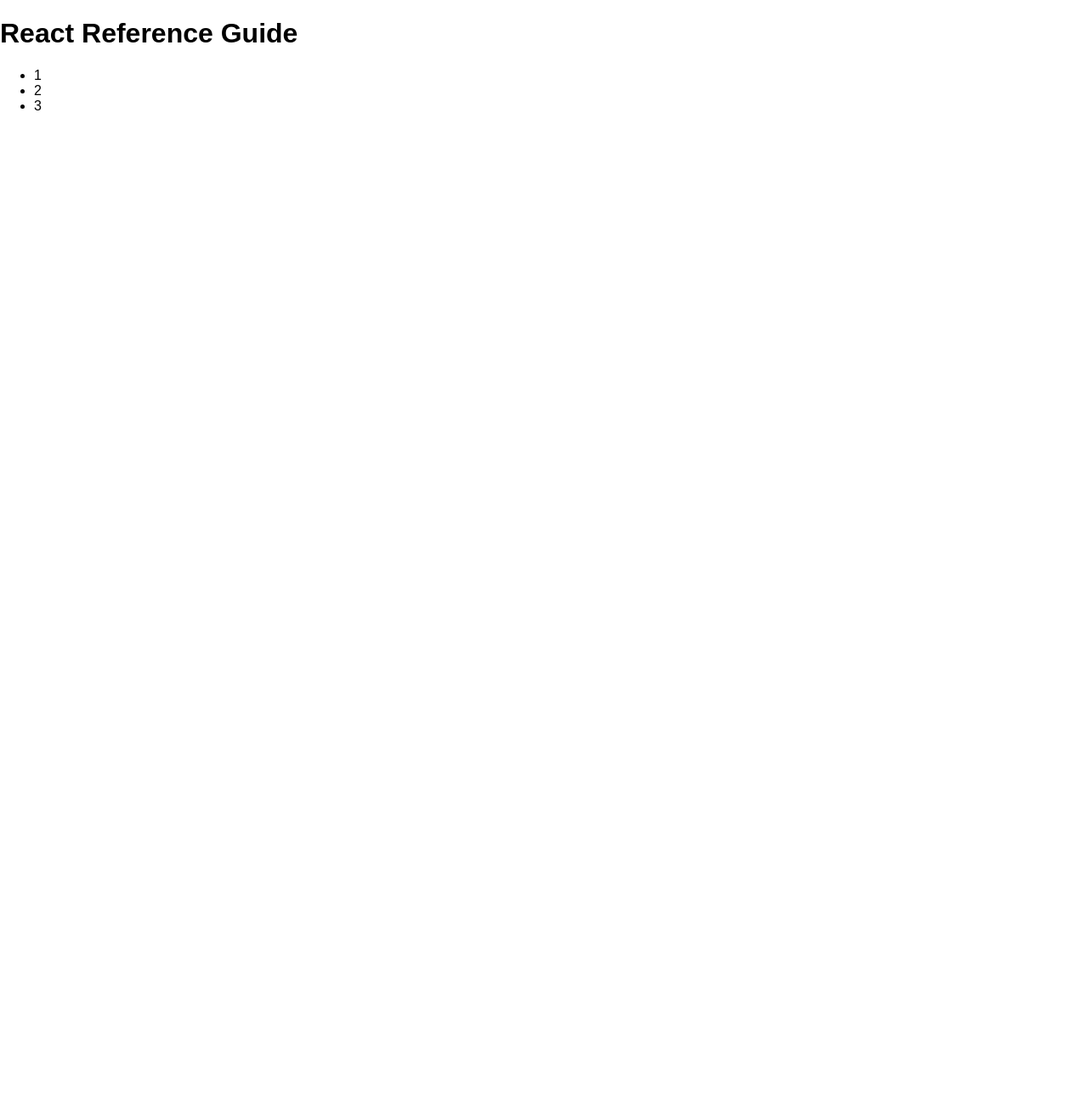
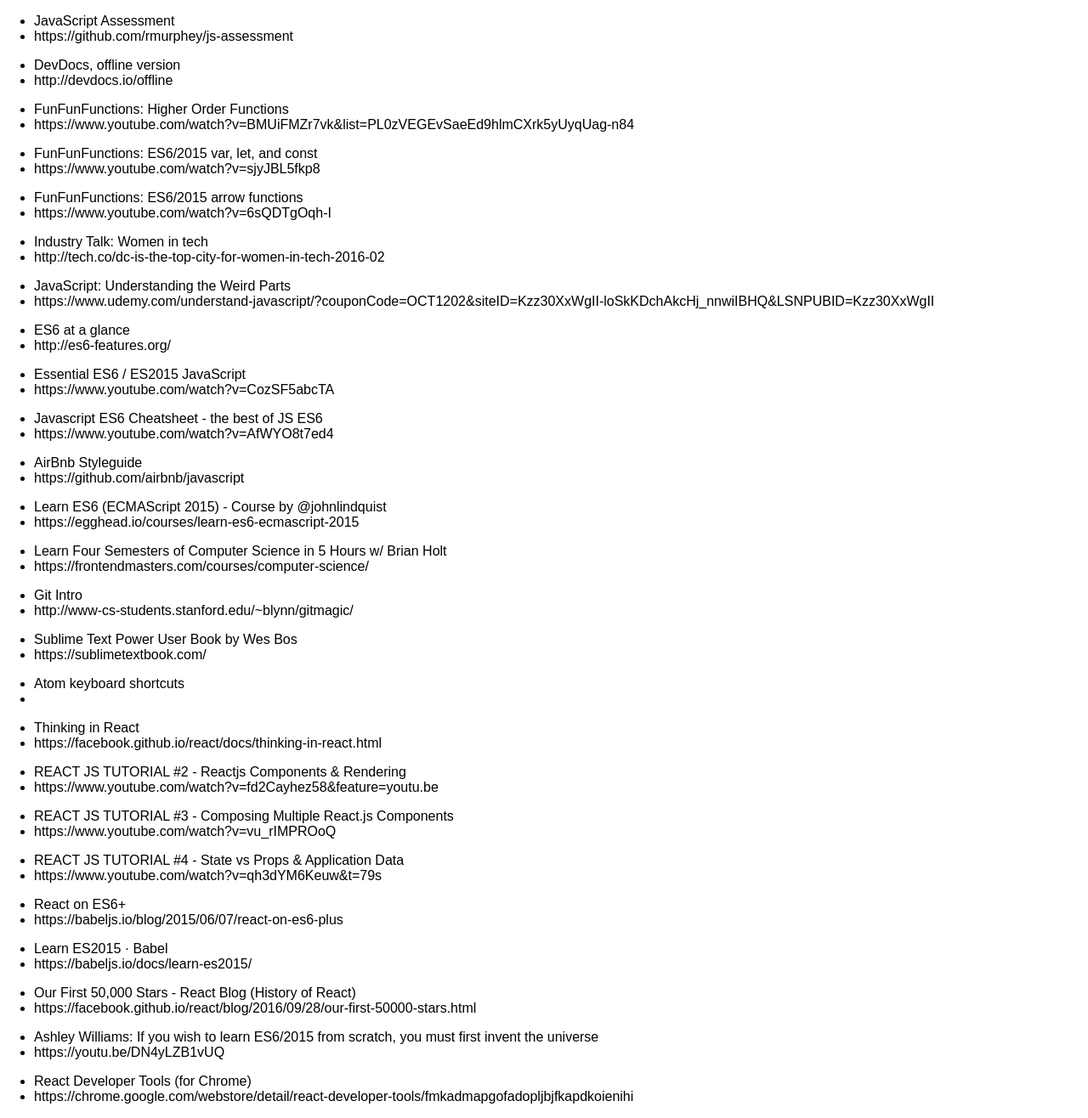
Before and after one commit to keirstaple/react-curriculum-journal, a React (Create React App) app: page / in a window 1280 px wide. Shown: the whole page at 85% size. Before the commit the page ends 800 px from the top, so only its background shows below. Built offline with nearby package versions, Linux system fonts and the light colour scheme.

Commit message:
replace state object in parent component and change the way each instance of the Week component passes props

```diff
--- a/src/App.js
+++ b/src/App.js
@@ -2,35 +2,125 @@
 import Week from './Week';
 
 class App extends Component {
-  constructor(props) {
-    super(props);
+  constructor() {
+    super();
     this.state = {
-      title: "React Reference Guide",
-      week1: [{
-        Subject: "New features of ES6",
-        Link1: "https://www.youtube.com/watch?v=BMUiFMZr7vk&list=PL0zVEGEvSaeEd9hlmCXrk5yUyqUag-n84",
-        Link2: "https://www.youtube.com/watch?v=sjyJBL5fkp8",
-        Link3: "https://www.youtube.com/watch?v=6sQDTgOqh-I",
-        Link4: "https://medium.com/javascript-scene/javascript-es6-var-let-or-const-ba58b8dcde75#.fvsezsvas"
-      }],
-      week2: [{
-        Subject: "ES6 Extended",
-        Link1: "https://www.youtube.com/watch?v=CozSF5abcTA",
-        Link2: "https://www.youtube.com/watch?v=AfWYO8t7ed4",
-        Link3: "https://www.youtube.com/watch?v=LmL0Gh193M0"
-      }]
+      week1: [
+        {
+          title: 'JavaScript Assessment',
+          link: 'https://github.com/rmurphey/js-assessment',
+        },
+        {
+          title: 'DevDocs, offline version',
+          link: 'http://devdocs.io/offline',
+        },
+        {
+          title: 'FunFunFunctions: Higher Order Functions',
+          link: 'https://www.youtube.com/watch?v=BMUiFMZr7vk&list=PL0zVEGEvSaeEd9hlmCXrk5yUyqUag-n84',
+        },
+        {
+          title: 'FunFunFunctions: ES6/2015 var, let, and const',
+          link: 'https://www.youtube.com/watch?v=sjyJBL5fkp8',
+        },
+        {
+          title: 'FunFunFunctions: ES6/2015 arrow functions',
+          link: 'https://www.youtube.com/watch?v=6sQDTgOqh-I',
+        },
+        {
+          title: 'Industry Talk: Women in tech',
+          link: 'http://tech.co/dc-is-the-top-city-for-women-in-tech-2016-02',
+        },
+        {
+          title: 'JavaScript: Understanding the Weird Parts',
+          link: 'https://www.udemy.com/understand-javascript/?couponCode=OCT1202&siteID=Kzz30XxWgII-loSkKDchAkcHj_nnwiIBHQ&LSNPUBID=Kzz30XxWgII',
+        },
+        {
+          title: 'ES6 at a glance',
+          link: 'http://es6-features.org/',
+        },
+        {
+          title: 'Essential ES6 / ES2015 JavaScript',
+          link: 'https://www.youtube.com/watch?v=CozSF5abcTA',
+        },
+        {
+          title: 'Javascript ES6 Cheatsheet - the best of JS ES6',
+          link: 'https://www.youtube.com/watch?v=AfWYO8t7ed4',
+        },
+      ],
+      week2: [
+        {
+          title: 'AirBnb Styleguide',
+          link: 'https://github.com/airbnb/javascript',
+        },
+        {
+          title: 'Learn ES6 (ECMAScript 2015) - Course by @johnlindquist',
+          link: 'https://egghead.io/courses/learn-es6-ecmascript-2015',
+        },
+        {
+          title: 'Learn Four Semesters of Computer Science in 5 Hours w/ Brian Holt',
+          link: 'https://frontendmasters.com/courses/computer-science/',
+        },
+        {
+          title: 'Git Intro',
+          link: 'http://www-cs-students.stanford.edu/~blynn/gitmagic/',
+        },
+        {
+          title: 'Sublime Text Power User Book by Wes Bos',
+          link: 'https://sublimetextbook.com/',
+        },
+        {
+          title: 'Atom keyboard shortcuts',
+          link: '',
+        },
+      ],
+      week3: [
+        {
+          title: 'Thinking in React',
+          link: 'https://facebook.github.io/react/docs/thinking-in-react.html',
+        },
+        {
+          title: 'REACT JS TUTORIAL #2 - Reactjs Components & Rendering',
+          link: 'https://www.youtube.com/watch?v=fd2Cayhez58&feature=youtu.be',
+        },
+        {
+          title: 'REACT JS TUTORIAL #3 - Composing Multiple React.js Components',
+          link: 'https://www.youtube.com/watch?v=vu_rIMPROoQ',
+        },
+        {
+          title: 'REACT JS TUTORIAL #4 - State vs Props & Application Data',
+          link: 'https://www.youtube.com/watch?v=qh3dYM6Keuw&t=79s',
+        },
+        {
+          title: 'React on ES6+',
+          link: 'https://babeljs.io/blog/2015/06/07/react-on-es6-plus',
+        },
+        {
+          title: 'Learn ES2015 · Babel',
+          link: 'https://babeljs.io/docs/learn-es2015/',
+        },
+        {
+          title: 'Our First 50,000 Stars - React Blog (History of React)',
+          link: 'https://facebook.github.io/react/blog/2016/09/28/our-first-50000-stars.html',
+        },
+        {
+          title: 'Ashley Williams: If you wish to learn ES6/2015 from scratch, you must first invent the universe',
+          link: 'https://youtu.be/DN4yLZB1vUQ',
+        },
+        {
+          title: 'React Developer Tools (for Chrome)',
+          link: 'https://chrome.google.com/webstore/detail/react-developer-tools/fmkadmapgofadopljbjfkapdkoienihi',
+        },
+      ],
     };
   }
+
   render() {
-    const array = [1, 2, 3];
+    //array to test passing a value to child compoonent
     return (
       <div className="App">
-        <div className="App-header">
-          <h1> {this.state.title} </h1>
-        </div>
-
-        <Week links={array} />
-
+        <Week entries={this.state.week1} />
+        <Week entries={this.state.week2} />
+        <Week entries={this.state.week3} />
       </div>
     );
   }
--- a/src/Week.js
+++ b/src/Week.js
@@ -3,13 +3,19 @@
 class Week extends Component {
 
   render() {
-    const linkMap = this.props.links.map((link, idx) => {
-      return <li key={idx}> {link} </li>;
+    console.log(this.props.entries);
+    const linkMap = this.props.entries.map((item, id) => {
+      return (
+        <ul key={id}>
+          <li>{item.title}</li>
+          <li>{item.link}</li>
+        </ul>
+      );
     });
     return(
-      <ul>
+      <div>
         {linkMap}
-      </ul>
+      </div>
     );
   }
 }
```
